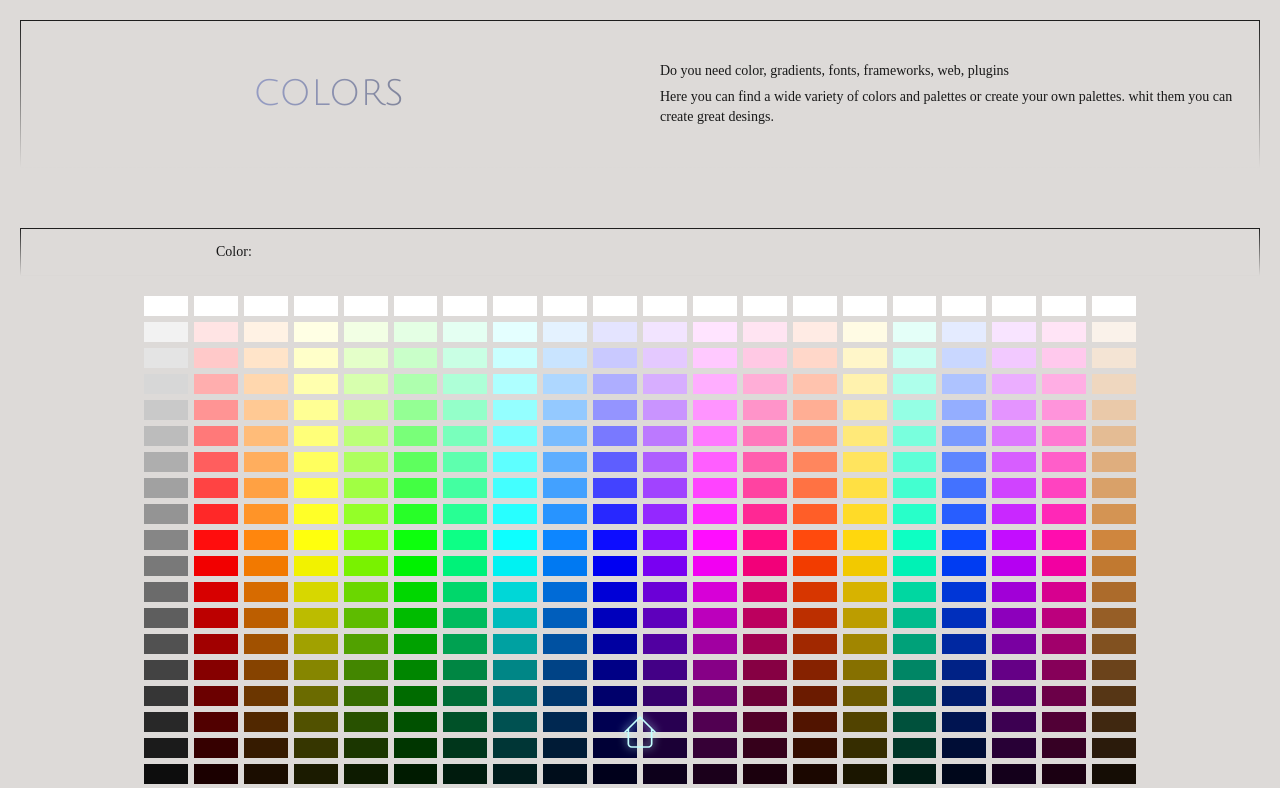
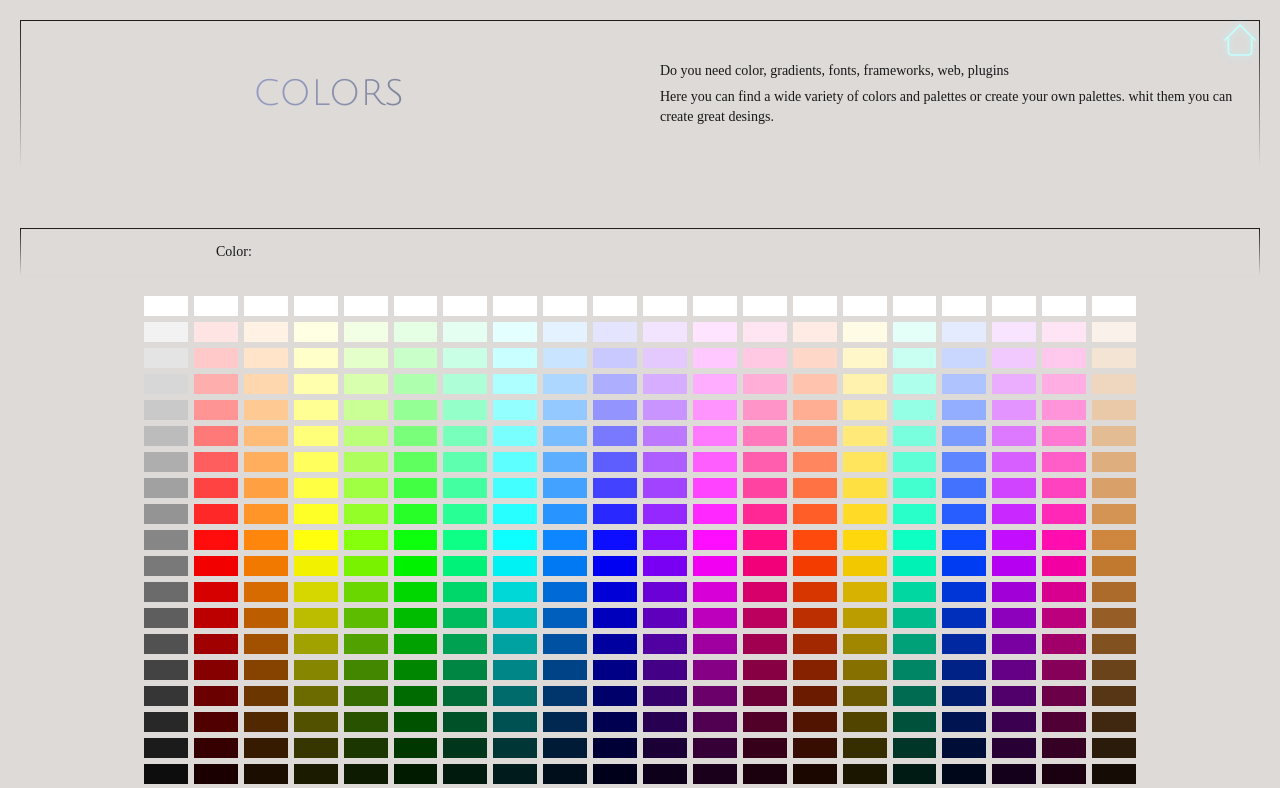
Before and after one commit to wuerion/Tools-React, a React (Vite) app: page /colorPage in a window 1280 px wide. Shown: the top 788 px of the page. Built offline with nearby package versions, Linux system fonts and the light colour scheme; a web font is replaced by a local one.

Commit message:
remove code old

```diff
--- a/src/components/NavOnlyHome.jsx
+++ b/src/components/NavOnlyHome.jsx
@@ -3,14 +3,12 @@ import { Link } from "react-router-dom";
 
 function NavOnlyHome() {
   return (
-    <ul className="flex items-center justify-center">
-      <li className="fixed z-10 bottom-12">
     <Link to="/homePage">
       <svg
         width="40"
         height="40"
         viewBox="0 0 40 40"
-            className="fill-[#c3ffFF] drop-shadow-[0_0_4px_#C3FFFF] dark:drop-shadow-[0_0_4px_#fff]"
+        className="fill-[#c3ffFF] drop-shadow-[0_0_4px_#C3FFFF] dark:drop-shadow-[0_0_4px_#fff] fixed top-5 right-5 hover:cursor-pointer hover:scale-110 transition-all duration-300"
         fill="none"
         xmlns="http://www.w3.org/2000/svg"
       >
@@ -20,8 +18,6 @@ function NavOnlyHome() {
         />
       </svg>
     </Link>
-      </li>
-    </ul>
   );
 }
 
```
Lines whose indentation alone changed are shown as unchanged.
